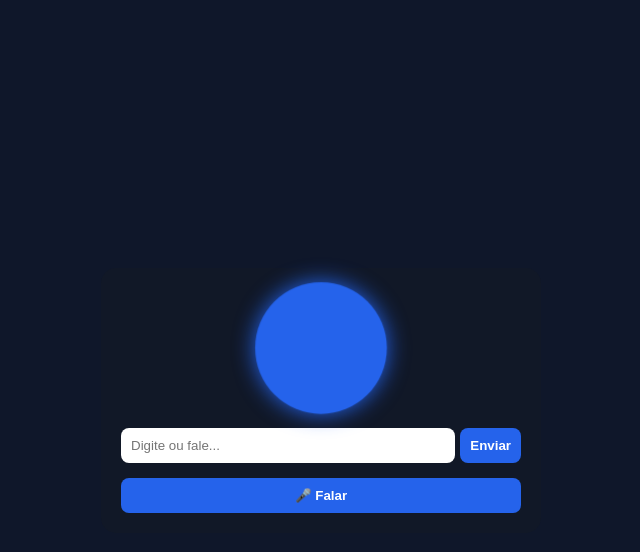
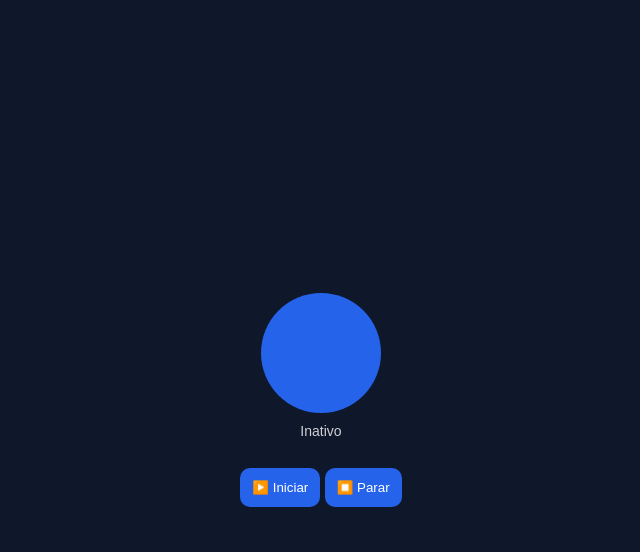
Before and after one commit to alderwallyson333-arch/ia-assistente, a Flask app: page / in a window 1280 px wide. Shown: the top 552 px of the page, without its empty margins (319-959 px from the left). Run offline with Flask 3, Linux system fonts and the light colour scheme.

Commit message:
Update index.html

```diff
--- a/templates/index.html
+++ b/templates/index.html
@@ -7,70 +7,55 @@
 <style>
 body {
     margin: 0;
-    font-family: Arial;
     background: #0f172a;
-    color: white;
-
     display: flex;
     justify-content: center;
     align-items: center;
     height: 100vh;
+    color: white;
+    font-family: Arial;
 }
 
-/* container central */
 .container {
     text-align: center;
-    background: #111827;
-    padding: 20px;
-    border-radius: 15px;
-    width: 90%;
-    max-width: 400px;
 }
 
-/* avatar animado */
 .avatar {
     width: 120px;
     height: 120px;
     background: #2563eb;
     border-radius: 50%;
     margin: auto;
-    box-shadow: 0 0 20px #2563eb;
-    animation: pulse 1.5s infinite;
+    transition: 0.3s;
 }
 
-@keyframes pulse {
-    0% { transform: scale(1); }
-    50% { transform: scale(1.1); }
-    100% { transform: scale(1); }
+.ouvindo {
+    background: #22c55e;
+    box-shadow: 0 0 30px #22c55e;
 }
 
-/* input */
-.input-area {
-    display: flex;
-    margin-top: 20px;
-    gap: 5px;
+.processando {
+    background: #f59e0b;
+    box-shadow: 0 0 30px #f59e0b;
 }
 
-input {
-    flex: 1;
-    padding: 10px;
-    border-radius: 8px;
-    border: none;
+.inativo {
+    background: #2563eb;
 }
 
 button {
-    padding: 10px;
+    margin-top: 15px;
+    padding: 12px;
+    border-radius: 10px;
     border: none;
-    border-radius: 8px;
     background: #2563eb;
     color: white;
-    font-weight: bold;
 }
 
-/* botão voz */
-.voice-btn {
-    margin-top: 15px;
-    width: 100%;
+#status {
+    margin-top: 10px;
+    font-size: 14px;
+    opacity: 0.8;
 }
 </style>
 
@@ -80,58 +65,140 @@
 
 <div class="container">
 
-    <!-- Avatar -->
-    <div class="avatar"></div>
+    <div id="avatar" class="avatar inativo"></div>
 
-    <!-- Input (digitado) -->
-    <form method="POST" class="input-area">
-        <input type="text" name="mensagem" id="mensagem" placeholder="Digite ou fale..." required>
-        <button type="submit">Enviar</button>
-    </form>
+    <p id="status">Inativo</p>
 
-    <!-- Botão de voz -->
-    <button class="voice-btn" onclick="falar()">🎤 Falar</button>
-
-    <!-- Áudio -->
-    {% if audio %}
-    <audio id="audio">
-        <source src="{{ audio }}" type="audio/mp3">
-    </audio>
-    {% endif %}
+    <button onclick="iniciar()">▶️ Iniciar</button>
+    <button onclick="parar()">⏹️ Parar</button>
 
 </div>
 
 <script>
-// 🎤 VOZ → ENVIO AUTOMÁTICO
-function falar() {
-    const recognition = new webkitSpeechRecognition();
-    recognition.lang = "pt-BR";
-    recognition.continuous = false;
-    recognition.interimResults = false;
+let isActive = false;
+let isListening = false;
+let isSpeaking = false;
 
-    recognition.onresult = function(event) {
-        const texto = event.results[0][0].transcript;
+let recognition = new webkitSpeechRecognition();
 
-        // coloca no input
-        const input = document.getElementById("mensagem");
-        input.value = texto;
+const avatar = document.getElementById("avatar");
+const statusText = document.getElementById("status");
 
-        // 🔥 envia automaticamente
-        input.form.submit();
-    };
+// CONFIG
+recognition.lang = "pt-BR";
+recognition.continuous = false;
+recognition.interimResults = false;
 
-    recognition.start();
+// ▶️ INICIAR
+function iniciar() {
+    if (isActive) return;
+
+    isActive = true;
+    iniciarReconhecimento();
 }
 
-// 🔊 ÁUDIO SEM DUPLICAR
-window.onload = function() {
-    const audio = document.getElementById("audio");
-    if (audio) {
-        audio.pause();
-        audio.currentTime = 0;
-        audio.play();
+// ⏹️ PARAR
+function parar() {
+    isActive = false;
+
+    if (recognition) recognition.abort();
+
+    atualizarEstado("inativo", "Inativo");
+}
+
+// 🎤 INICIAR RECONHECIMENTO
+function iniciarReconhecimento() {
+    if (!isActive || isListening || isSpeaking) return;
+
+    try {
+        recognition.start();
+    } catch (e) {
+        return;
     }
+}
+
+// 🔄 ESTADO VISUAL
+function atualizarEstado(classe, texto) {
+    avatar.className = "avatar " + classe;
+    statusText.innerText = texto;
+}
+
+// 🎤 EVENTOS
+recognition.onstart = () => {
+    isListening = true;
+    atualizarEstado("ouvindo", "Estou ouvindo...");
 };
+
+recognition.onresult = (event) => {
+    const texto = event.results[0][0].transcript;
+    isListening = false;
+    enviarPergunta(texto);
+};
+
+recognition.onerror = () => {
+    isListening = false;
+    reiniciar();
+};
+
+recognition.onend = () => {
+    isListening = false;
+};
+
+// 🚀 ENVIO
+function enviarPergunta(texto) {
+    if (!isActive) return;
+
+    isSpeaking = true;
+    atualizarEstado("processando", "Pensando...");
+
+    fetch("/perguntar", {
+        method: "POST",
+        headers: {
+            "Content-Type": "application/x-www-form-urlencoded"
+        },
+        body: "mensagem=" + encodeURIComponent(texto)
+    })
+    .then(res => res.json())
+    .then(data => {
+
+        if (data.audio) {
+            const audio = new Audio(data.audio);
+
+            setTimeout(() => {
+                audio.play().catch(() => {
+                    isSpeaking = false;
+                    reiniciar();
+                });
+            }, 300);
+
+            audio.onended = () => {
+                isSpeaking = false;
+                reiniciar();
+            };
+        } else {
+            isSpeaking = false;
+            reiniciar();
+        }
+
+        atualizarEstado("inativo", "Aguardando...");
+    })
+    .catch(() => {
+        isSpeaking = false;
+        reiniciar();
+    });
+}
+
+// 🔁 LOOP CONTROLADO
+function reiniciar() {
+    if (!isActive) {
+        atualizarEstado("inativo", "Inativo");
+        return;
+    }
+
+    setTimeout(() => {
+        iniciarReconhecimento();
+    }, 500);
+}
 </script>
 
 </body>
```
